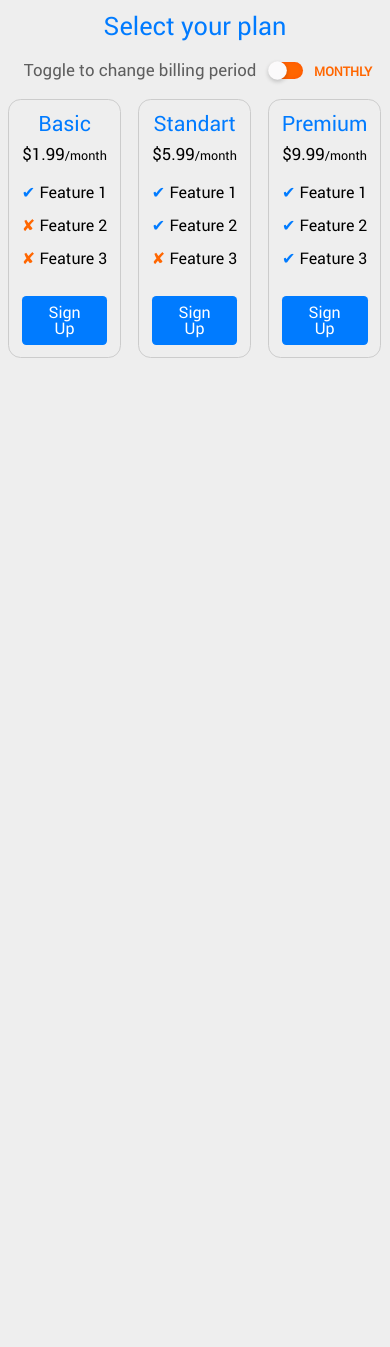
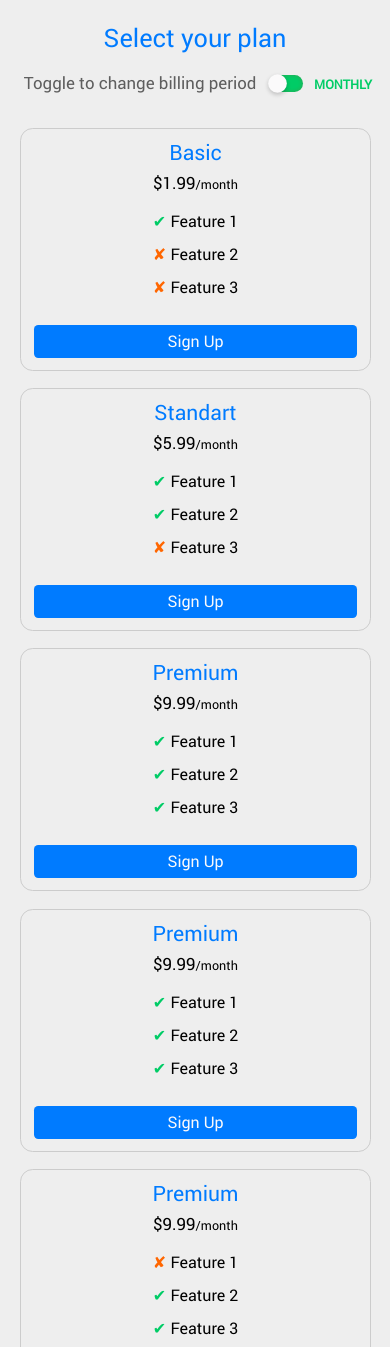
Before and after one commit to Olexandr-Trubin-Koshyk/select-plan, a website built with Parcel: page src/index.html in a window 390 px wide. Shown: the top 1347 px of the page. Before the commit the page ends 844 px from the top, so only its background shows below. Built offline with nearby package versions, Linux system fonts and the light colour scheme.

Commit message:
added responsive functionality & refactored html structure

```diff
--- a/src/scripts/data/avialiblePlans.js
+++ b/src/scripts/data/avialiblePlans.js
@@ -56,5 +56,119 @@ export const avialiblePlans = [
         isAvialible: true,
       },
     ],
+  }, {
+    id: 'dummy-test-id-3',
+    name: 'Premium',
+    monthPrice: 9.99,
+    yearPrice: 99.99,
+    features: [
+      {
+        featureName: 'Feature 1',
+        isAvialible: true,
+      },
+      {
+        featureName: 'Feature 2',
+        isAvialible: true,
+      },
+      {
+        featureName: 'Feature 3',
+        isAvialible: true,
+      },
+    ],
+  }, {
+    id: 'dummy-test-id-4',
+    name: 'Premium',
+    monthPrice: 9.99,
+    yearPrice: 99.99,
+    features: [
+      {
+        featureName: 'Feature 1',
+        isAvialible: false,
+      },
+      {
+        featureName: 'Feature 2',
+        isAvialible: true,
+      },
+      {
+        featureName: 'Feature 3',
+        isAvialible: true,
+      },
+    ],
+  }, {
+    id: 'dummy-test-id-3',
+    name: 'Premium',
+    monthPrice: 9.99,
+    yearPrice: 99.99,
+    features: [
+      {
+        featureName: 'Feature 1',
+        isAvialible: true,
+      },
+      {
+        featureName: 'Feature 2',
+        isAvialible: true,
+      },
+      {
+        featureName: 'Feature 3',
+        isAvialible: true,
+      },
+    ],
+  }, {
+    id: 'dummy-test-id-4',
+    name: 'Premium',
+    monthPrice: 9.99,
+    yearPrice: 99.99,
+    features: [
+      {
+        featureName: 'Feature 1',
+        isAvialible: false,
+      },
+      {
+        featureName: 'Feature 2',
+        isAvialible: true,
+      },
+      {
+        featureName: 'Feature 3',
+        isAvialible: true,
+      },
+    ],
+  }, {
+    id: 'dummy-test-id-3',
+    name: 'Premium',
+    monthPrice: 9.99,
+    yearPrice: 99.99,
+    features: [
+      {
+        featureName: 'Feature 1',
+        isAvialible: true,
+      },
+      {
+        featureName: 'Feature 2',
+        isAvialible: true,
+      },
+      {
+        featureName: 'Feature 3',
+        isAvialible: true,
+      },
+    ],
+  }, {
+    id: 'dummy-test-id-4',
+    name: 'Premium',
+    monthPrice: 9.99,
+    yearPrice: 99.99,
+    features: [
+      {
+        featureName: 'Feature 1',
+        isAvialible: false,
+      },
+      {
+        featureName: 'Feature 2',
+        isAvialible: true,
+      },
+      {
+        featureName: 'Feature 3',
+        isAvialible: true,
+      },
+    ],
   },
 ];
--- a/src/scripts/utils.js
+++ b/src/scripts/utils.js
@@ -2,31 +2,31 @@ export const generatePricingPlanElement = (plan) => {
   const { name, id, monthPrice, features } = plan;
   const planContainer = document.createElement('div');
 
-  planContainer.className = 'select-plan__pricing-plan';
+  planContainer.className = 'card';
   planContainer.id = id;
 
   const title = document.createElement('h2');
 
-  title.className = 'select-plan__plan-title';
+  title.className = 'card__title';
   title.textContent = name;
 
   const priceElement = document.createElement('p');
 
-  priceElement.className = 'select-plan__price';
+  priceElement.className = 'card__price';
   priceElement.innerHTML = `$${monthPrice}<span>/month</span>`;
 
   const featureList = document.createElement('ul');
 
-  featureList.className = 'select-plan__features';
+  featureList.className = 'card__features';
 
   features.forEach(feature => {
     const featureItem = document.createElement('li');
 
-    featureItem.className = 'select-plan__feature-item';
+    featureItem.className = 'card__feature-item';
 
     const featureStatus = document.createElement('span');
 
-    featureStatus.className = `select-plan__feature-status
+    featureStatus.className = `card__feature-status
       ${feature.isAvialible ? 'checkmark' : 'cross'}`;
 
     const featureText = document.createTextNode(feature.featureName);
@@ -41,6 +41,14 @@ export const generatePricingPlanElement = (plan) => {
 
   signUpButton.className = 'button';
   signUpButton.textContent = 'Sign Up';
+
+  signUpButton.onclick = () => {
+    // eslint-disable-next-line no-console
+    console.log('Selected plan info: ', plan);
+
+    // eslint-disable-next-line no-console
+    console.log('Selected period: month');
+  };
 
   planContainer.appendChild(title);
   planContainer.appendChild(priceElement);
@@ -61,7 +69,7 @@ export const createPlanCards = (plansArray) => {
 };
 
 export const changePriceByBillingPeriod = (billingPeriod, plansArr) => {
-  const cards = document.querySelectorAll('.select-plan__pricing-plan');
+  const cards = document.querySelectorAll('.card');
 
   cards.forEach(card => {
     const planId = card.id;
@@ -69,12 +77,22 @@ export const changePriceByBillingPeriod = (billingPeriod, plansArr) => {
     if (planId && plansArr.find(plan => plan.id === planId)) {
       const currentPlan = plansArr.find(plan => plan.id === planId);
 
-      const cardPriceEl = card.querySelector('.select-plan__price');
+      const cardPriceEl = card.querySelector('.card__price');
 
       cardPriceEl.innerHTML = `${billingPeriod === 'month'
         ? `$${currentPlan.monthPrice}<span>/month</span>`
         : `$${currentPlan.yearPrice}<span>/year</span>`
       }`;
+
+      const signUpButton = card.querySelector('.button');
+
+      signUpButton.onclick = () => {
+        // eslint-disable-next-line no-console
+        console.log('Selected plan info: ', currentPlan);
+
+        // eslint-disable-next-line no-console
+        console.log(`Selected period: ${billingPeriod}`);
+      };
     }
   });
 };
--- /dev/null
+++ b/src/styles/_normalize.scss
@@ -0,0 +1,22 @@
+html {
+  font-family: "Roboto", sans-serif;
+}
+
+body {
+  display: flex;
+  justify-content: center;
+  width: 100%;
+  background: $gray-color;
+}
+
+section {
+  display: flex;
+  align-items: center;
+  flex-direction: column;
+  width: 100%;
+  max-width: 1024px;
+}
+
+div {
+  box-sizing: border-box;
+}
--- /dev/null
+++ b/src/styles/blocks/card.scss
@@ -0,0 +1,71 @@
+.card {
+  flex-basis: 30%;
+  padding: 1.5vh;
+  margin: 1vh;
+  display: flex;
+  flex-direction: column;
+  gap: 1.5vh;
+  text-align: center;
+  border: 0.2vh solid $border-color;
+  border-radius: 1.5vh;
+  cursor: pointer;
+  will-change: transform;
+  transition: all 0.2s ease-in;
+
+  @include on-tablet {
+    flex-basis: 45%;
+  }
+
+  @include on-mobile {
+    flex-basis: 90%;
+  }
+
+  &:hover {
+    background-color: $white-color;
+    transform: scale(1.05);
+    transition: all 0.2s ease-out;
+  }
+
+  &__title {
+    font-size: 2.5vh;
+    color: $primary-color;
+  }
+
+  &__price {
+    font-size: 2vh;
+
+    span {
+      font-size: 1.5vh;
+    }
+  }
+
+  &__features {
+    list-style: none;
+    padding: 0;
+    display: flex;
+    flex-direction: column;
+    align-items: center;
+  }
+
+  &__feature-item {
+    display: flex;
+    gap: 0.5vh;
+    margin: 1vh 0;
+
+    .checkmark {
+      color: $green-color;
+
+      &::before {
+        content: "✔";
+      }
+    }
+
+    .cross {
+      color: $orange-color;
+
+      &::before {
+        content: "✘";
+      }
+    }
+  }
+}
--- /dev/null
+++ b/src/styles/blocks/select-plan.scss
@@ -0,0 +1,70 @@
+.select-plan {
+  margin-top: 1.5vh;
+
+  &__title {
+    font-size: 3vh;
+    padding: 1.5vh;
+    color: $primary-color;
+  }
+
+  &__billing-period {
+    display: flex;
+    flex-direction: column;
+    gap: 1vh;
+    margin: 1vh;
+    align-self: flex-end;
+  }
+
+  &__billing-toggler {
+    display: flex;
+    align-items: center;
+    justify-content: center;
+    gap: 1vh;
+    font-size: 2vh;
+    color: $dark-grey-color;
+    cursor: pointer;
+
+    @include no-text-select;
+  }
+
+  &__billing-selected-period {
+    width: 8vh;
+    align-self: flex-end;
+    font-size: 1.5vh;
+    line-height: 2.5vh;
+    font-weight: bold;
+    color: $primary-color;
+    text-transform: uppercase;
+    text-align: start;
+    transition: all 0.3s ease;
+
+    &--monthly {
+      &::after {
+        content: "Monthly";
+        color: $green-color;
+      }
+    }
+    &--yearly {
+      &::after {
+        content: "Yearly";
+        color: $primary-color;
+      }
+    }
+  }
+
+  &__plans {
+    width: 100%;
+    margin: 2vh 0;
+    display: flex;
+    justify-content: space-between;
+    flex-wrap: wrap;
+
+    @include on-tablet {
+      justify-content: space-evenly;
+    }
+
+    @include on-mobile {
+      justify-content: center;
+    }
+  }
+}
--- a/src/styles/main.scss
+++ b/src/styles/main.scss
@@ -1,27 +1,11 @@
-@import "reset";
 @import "utils";
 @import "fonts";
 @import "typography";
 
-@import "./select-plan/select-plan.scss";
+@import "reset";
+@import "normalize";
+
+@import "./blocks/select-plan.scss";
+@import "./blocks/card.scss";
 @import "./ui/toggle.scss";
 @import "./ui/button.scss";
-
-html {
-  font-family: "Roboto", sans-serif;
-}
-
-body {
-  display: flex;
-  justify-content: center;
-  width: 100%;
-  background: $gray-color;
-}
-
-section {
-  display: flex;
-  align-items: center;
-  flex-direction: column;
-  width: 100%;
-  max-width: 1024px;
-}
--- a/src/styles/select-plan/select-plan.scss
+++ /dev/null
@@ -1,123 +0,0 @@
-.select-plan {
-  &__title {
-    font-size: 3vh;
-    padding: 1.5vh;
-    color: $primary-color;
-  }
-
-  &__billing-period {
-    display: flex;
-    flex-direction: column;
-    gap: 1vh;
-    margin: 1vh;
-    align-self: flex-end;
-  }
-
-  &__billing-toggler {
-    display: flex;
-    align-items: center;
-    justify-content: center;
-    gap: 1vh;
-    font-size: 2vh;
-    color: $dark-grey-color;
-    cursor: pointer;
-
-    @include no-text-select;
-  }
-
-  &__billing-selected-period {
-    width: 8vh;
-    align-self: flex-end;
-    font-size: 1.5vh;
-    line-height: 2.5vh;
-    font-weight: bold;
-    color: $primary-color;
-    text-transform: uppercase;
-    text-align: start;
-    transition: all 0.3s ease;
-
-    &--monthly {
-      &::after {
-        content: "Monthly";
-        color: $secondary-color;
-      }
-    }
-    &--yearly {
-      &::after {
-        content: "Yearly";
-        color: $primary-color;
-      }
-    }
-  }
-
-  &__plans {
-    width: 100%;
-    display: flex;
-    justify-content: space-between;
-  }
-
-  &__pricing-plan {
-    max-width: 30%;
-    display: flex;
-    flex-direction: column;
-    gap: 1.5vh;
-    text-align: center;
-    border: 0.2vh solid $border-color;
-    border-radius: 1.5vh;
-    padding: 1.5vh;
-    margin: 1vh;
-    flex: 1;
-    cursor: pointer;
-    will-change: transform;
-    transition: all 0.2s ease-in;
-
-    &:hover {
-      background-color: $white-color;
-      transform: scale(1.05);
-      transition: all 0.2s ease-out;
-    }
-  }
-
-  &__plan-title {
-    font-size: 2.5vh;
-    color: $primary-color;
-  }
-
-  &__price {
-    font-size: 2vh;
-
-    span {
-      font-size: 1.5vh;
-    }
-  }
-
-  &__features {
-    list-style: none;
-    padding: 0;
-    display: flex;
-    flex-direction: column;
-    align-items: center;
-  }
-
-  &__feature-item {
-    display: flex;
-    gap: 0.5vh;
-    margin: 1vh 0;
-
-    .checkmark {
-      color: $primary-color;
-
-      &::before {
-        content: "✔";
-      }
-    }
-
-    .cross {
-      color: $secondary-color;
-
-      &::before {
-        content: "✘";
-      }
-    }
-  }
-}
--- a/src/styles/ui/button.scss
+++ b/src/styles/ui/button.scss
@@ -1,7 +1,7 @@
 .button {
   display: inline-block;
   background-color: $primary-color;
-  color: white;
+  color: $white-color;
   padding: 1vh 2vh;
   text-decoration: none;
   border-radius: 0.5vh;
--- a/src/styles/ui/toggle.scss
+++ b/src/styles/ui/toggle.scss
@@ -3,10 +3,10 @@
   width: 4vh;
   height: 2vh;
   -webkit-appearance: none;
-  background: $secondary-color;
+  background: $green-color;
   outline: none;
   border-radius: 2vh;
-  box-shadow: inset 0 0 0.5vh rgba(255, 0, 0, 0.2);
+  box-shadow: inset 0 0 0.5vh rgba($red-color, 0.2);
   transition: 0.4s;
   cursor: pointer;
 
@@ -20,7 +20,7 @@
     left: 0;
     background: $white-color;
     transform: scale(1.1);
-    box-shadow: 0 0.2vh 0.5vh rgba(0, 0, 0, 0.2);
+    box-shadow: 0 0.2vh 0.5vh rgba($black-color, 0.2);
     transition: all 0.3s ease-in;
   }
 
@@ -28,7 +28,7 @@
     background: $primary-color;
 
     &::before {
-      left: 2vh;
+      left: 2.1vh;
     }
   }
 }
--- a/src/styles/utils/_mixins.scss
+++ b/src/styles/utils/_mixins.scss
@@ -14,3 +14,15 @@
   -ms-user-select: none;
   user-select: none;
 }
+
+@mixin on-tablet {
+  @media (max-width: 1023px) {
+    @content;
+  }
+}
+
+@mixin on-mobile {
+  @media (max-width: 639px) {
+    @content;
+  }
+}
--- a/src/styles/utils/_vars.scss
+++ b/src/styles/utils/_vars.scss
@@ -1,6 +1,9 @@
 $primary-color: #007bff;
-$secondary-color: #f60;
+$orange-color: #f60;
+$green-color: #0c6;
 $border-color: #ccc;
 $gray-color: #eee;
 $white-color: #fbfafb;
 $dark-grey-color: #5e5e5e;
+$black-color: #000;
+$red-color: #f00;
```
Also changed, not shown: src/styles/_reset.scss (renamed from src/styles/reset.scss).
